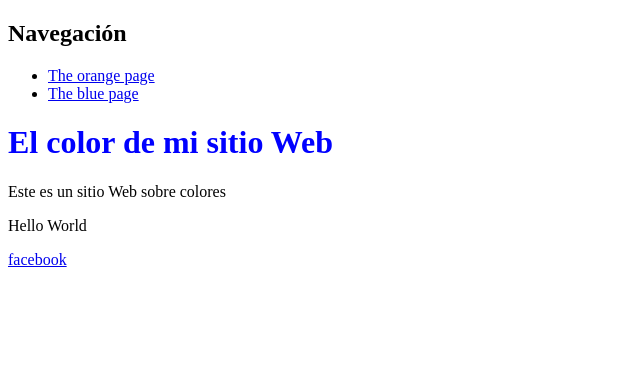
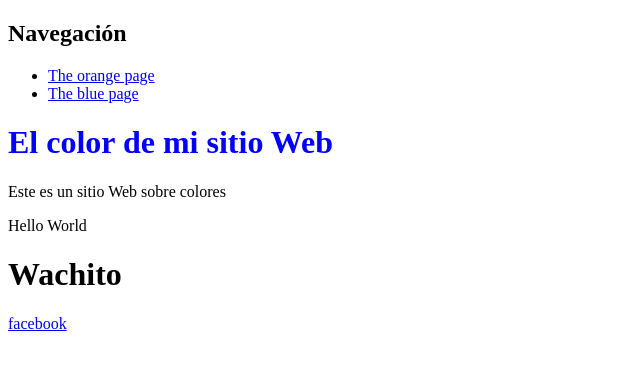
Before and after one commit to OliverTZ/Trabajo_Grupo, a plain HTML site: page index.html in a window 1280 px wide. Shown: the whole page, without its empty margins (0-640 px from the left). Drawn offline with Linux system fonts and the light colour scheme.

Commit message:
Encabezado

```diff
--- a/index.html
+++ b/index.html
@@ -19,6 +19,7 @@
     <h1 style="color: blue">El color de mi sitio Web</h1>
     <p>Este es un sitio Web sobre colores</p>
     <p>Hello World</p>
+    <h1>Wachito</h1>
 
     <footer>
         <div class="pie">
```
